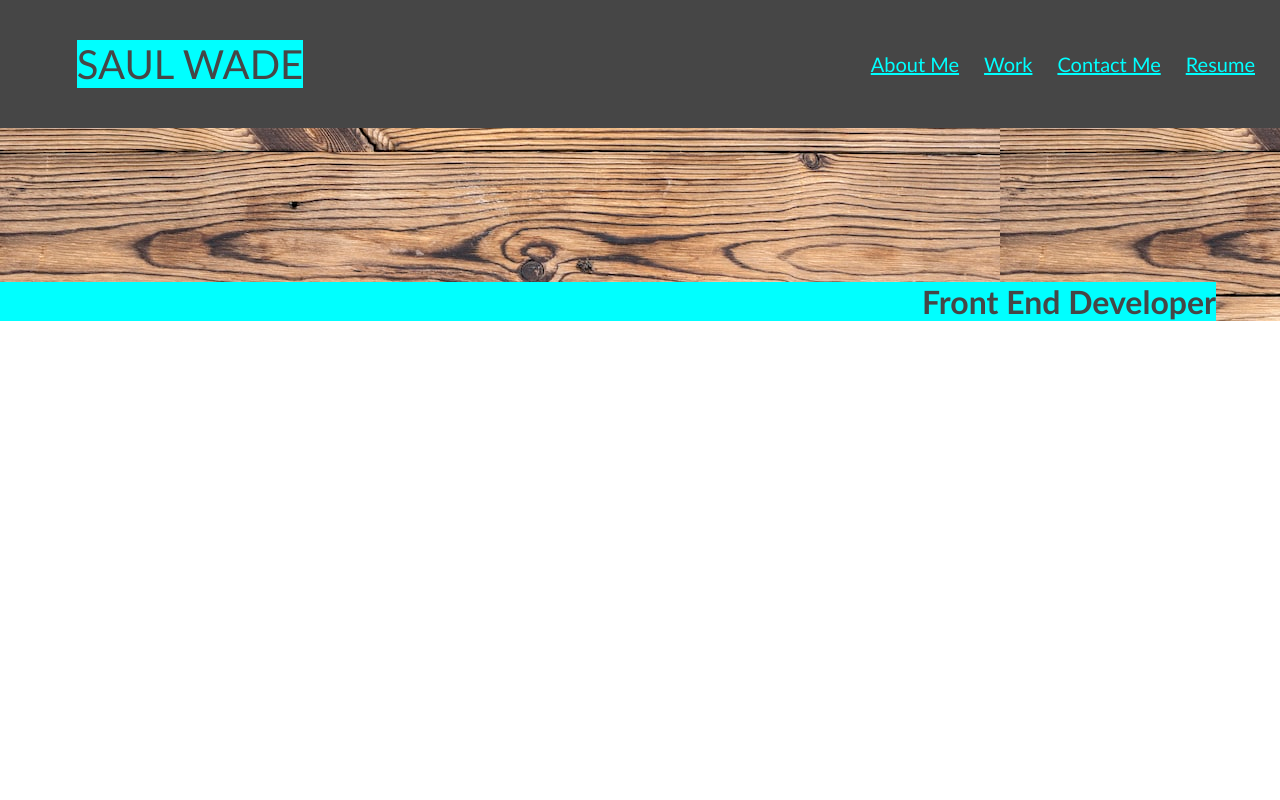
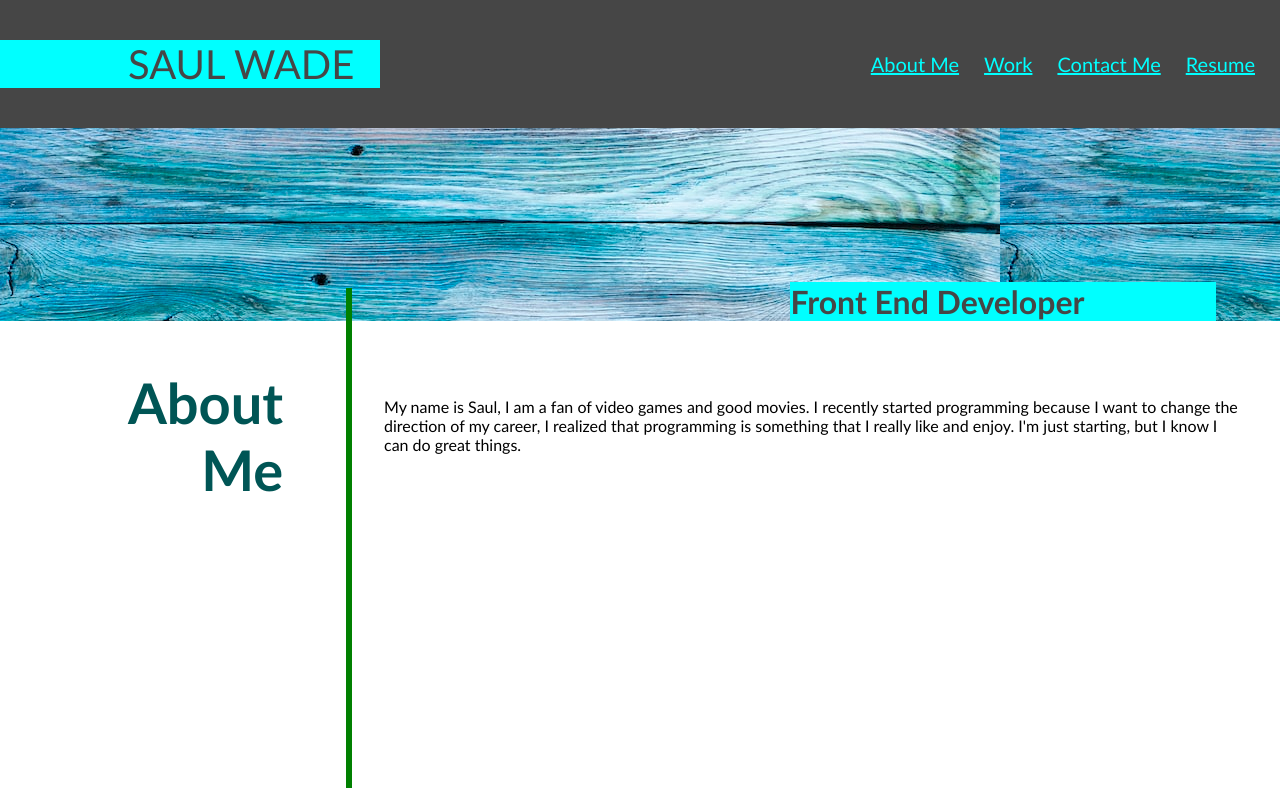
Before and after one commit to saulwade/portfolio-challenge, a plain HTML site: page index.html in a window 1280 px wide. Drawn offline with Linux system fonts and the light colour scheme.

Commit message:
added about me in html and css

```diff
--- a/index.html
+++ b/index.html
@@ -6,6 +6,12 @@
     <meta name="viewport" content="width=device-width, initial-scale=1.0">
     <link rel="stylesheet" href="style.css">
     <title>Portfolio</title>
+    <style>
+        .vl {
+          border-left: 6px solid green;
+          height: 500px;
+        }
+        </style>
 </head>
 
 
@@ -24,10 +30,21 @@
         </div>
 
         <div class="heading">
-            <h1>
+            <h1 class="subtitle">
                 Front End Developer
             </h1>
         </div>
     </header>
+
+        <div class="Content">
+            <h1 class="about-me">
+                About <br> Me
+            </h1>
+            <div class="vl"></div>
+            <p class="about-me-text">
+                My name is Saul, I am a fan of video games and good movies. I recently started programming because I want to change the direction of my career, I realized that programming is something that I really like and enjoy. I'm just starting, but I know I can do great things.
+            </p>
+        </div>
+
 </body>
 </html>
--- a/style.css
+++ b/style.css
@@ -7,11 +7,12 @@ body {
     padding: 0;
 }
 
-p {
+.name {
     font-size: 40px;
+    color:rgb(70, 70, 70) ;
     background-color: aqua;
-    color:rgb(70, 70, 70) ;
-    margin-left: 6%;
+    padding-left:10% ;
+    padding-right: 2%;
 }
 
 li {
@@ -35,16 +36,48 @@ li {
 }
 
 .heading {
-    text-align: end;
     margin-top: 12%;
     margin-right: 5%;
     color: rgb(70, 70, 70);
 }
 
-h1 {
+.subtitle {
+    display: flex;
+    margin-left: 65%;
+    margin-bottom: 5%;
     background-color: aqua;
 }
 
 header {
-    background: url(wood.jpg);
+    background: url(wood2.jpg);
 }
+
+.content {
+    background-color: white;
+    display: flex;
+    position: absolute;
+}
+
+.vl {
+    border-left: 6px solid rgb(0, 85, 85);
+    height: 120px;
+    position: absolute;
+    left: 19%;
+    margin-left: 8%;
+    top: 36%;
+  }
+
+.about-me-text {
+    position: absolute;
+    margin-left: 30%;
+    margin-right: 3%;
+}
+
+.about-me {
+    margin-left: 10%;
+    color: rgb(0, 85, 85);
+    font-size: 350%;
+    position: absolute;
+    text-align: right;
+    margin-top: -1%;
+}
```
Also changed, not shown: wood2.jpg (added).
